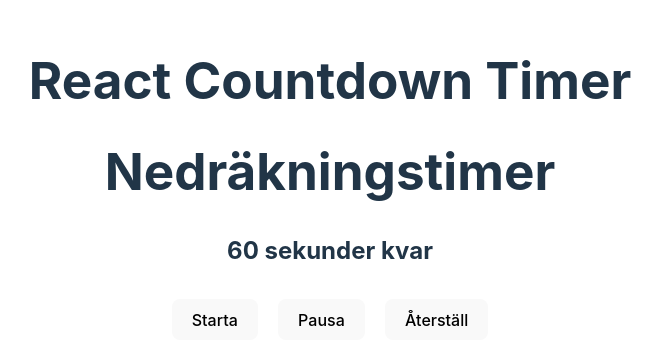
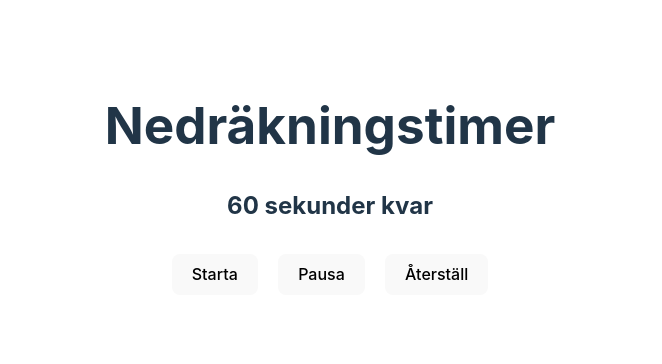
Before and after one commit to louohr/exercise-react-countdown-timer, a React (Vite) app: page / in a window 1280 px wide. Shown: the part 216-580 px from the top of the page, without its empty margins (310-972 px from the left). Built offline with nearby package versions, Linux system fonts and the light colour scheme.

Commit message:
remove duplicate h1

```diff
--- a/src/App.tsx
+++ b/src/App.tsx
@@ -4,7 +4,6 @@
 function App() {
   return (
     <div>
-      <h1>React Countdown Timer</h1>
       <CountdownTimer />
     </div>
   );
```
